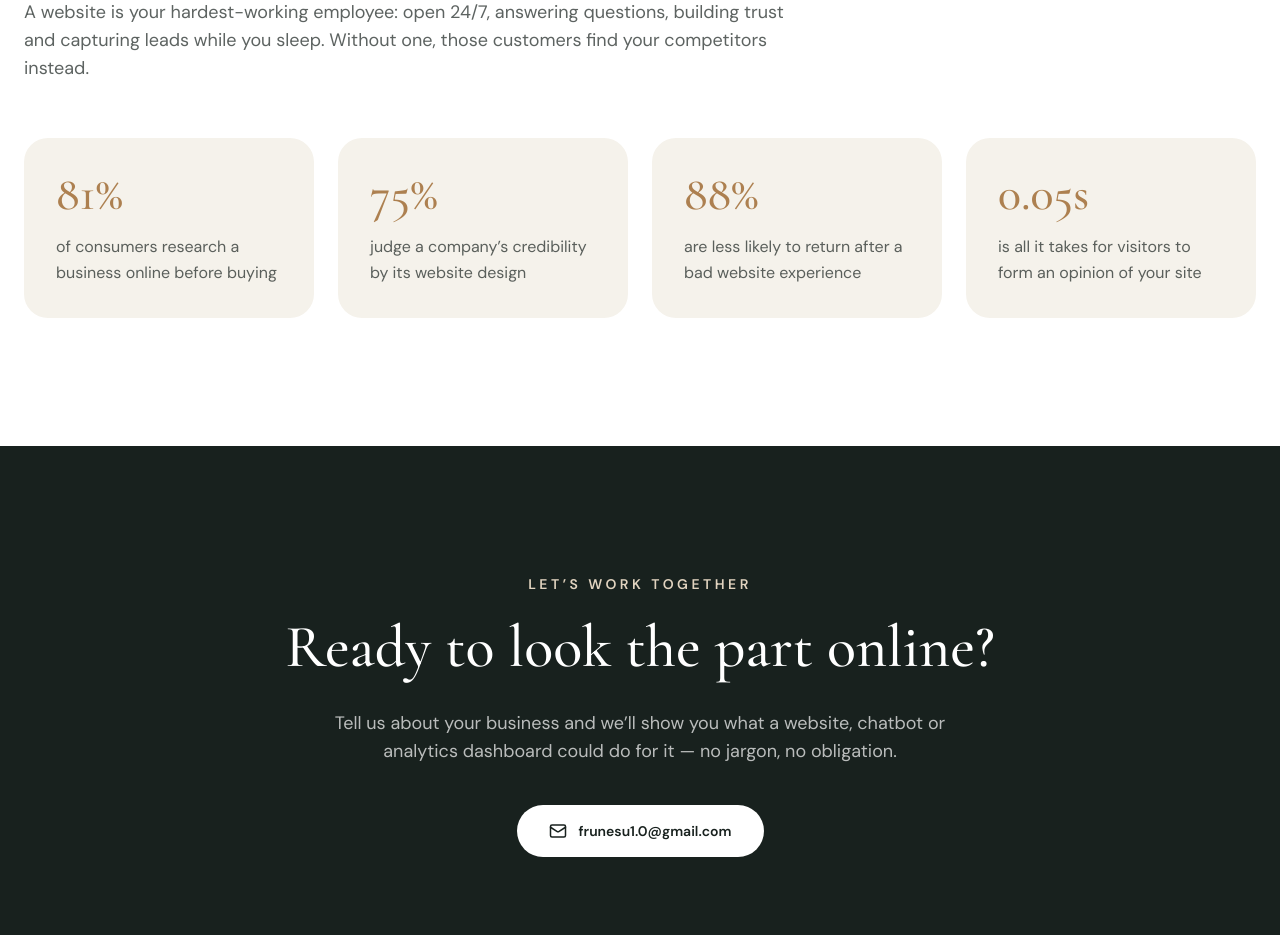
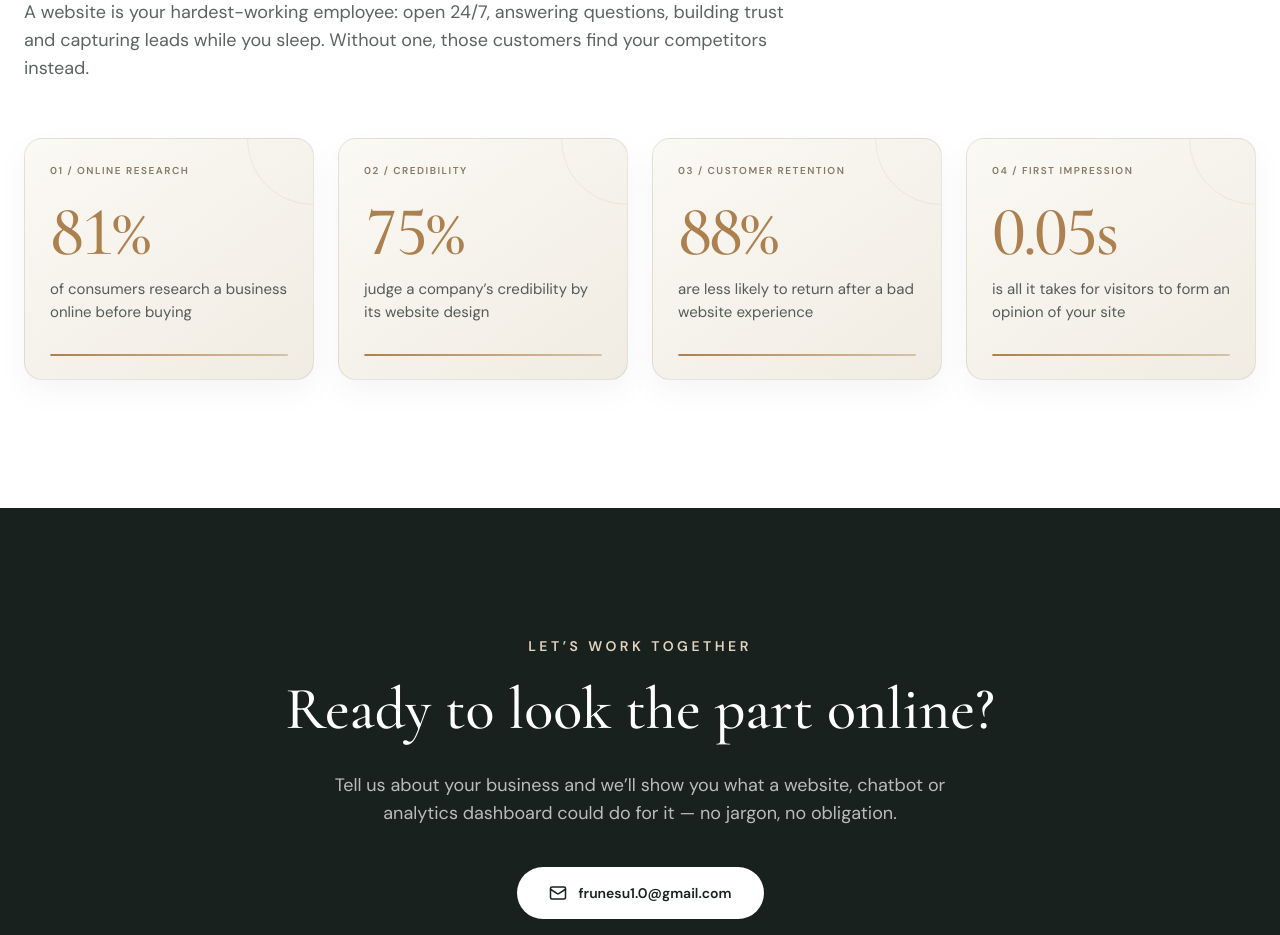
Before and after one commit to FRunesu/Hyphagrid, a React (Vite) app: page / in a window 1280 px wide. Shown: the part 4200-5135 px from the top of the page. Built offline with nearby package versions, Linux system fonts and the light colour scheme.

Commit message:
Animate and refine website impact statistics

```diff
--- a/src/components/WhyWebsite.jsx
+++ b/src/components/WhyWebsite.jsx
@@ -1,11 +1,38 @@
-import { motion } from 'framer-motion'
+import { useEffect, useRef } from 'react'
+import { animate, motion, useInView, useMotionValue, useReducedMotion, useTransform } from 'framer-motion'
 
 const stats = [
-  { value: '81%', label: 'of consumers research a business online before buying' },
-  { value: '75%', label: 'judge a company’s credibility by its website design' },
-  { value: '88%', label: 'are less likely to return after a bad website experience' },
-  { value: '0.05s', label: 'is all it takes for visitors to form an opinion of your site' },
+  { value: 81, suffix: '%', decimals: 0, category: 'ONLINE RESEARCH', label: 'of consumers research a business online before buying' },
+  { value: 75, suffix: '%', decimals: 0, category: 'CREDIBILITY', label: 'judge a company’s credibility by its website design' },
+  { value: 88, suffix: '%', decimals: 0, category: 'CUSTOMER RETENTION', label: 'are less likely to return after a bad website experience' },
+  { value: 0.05, suffix: 's', decimals: 2, category: 'FIRST IMPRESSION', label: 'is all it takes for visitors to form an opinion of your site' },
 ]
+
+function CountUp({ value, suffix, decimals, label }) {
+  const ref = useRef(null)
+  const inView = useInView(ref, { once: true, margin: '-60px' })
+  const prefersReducedMotion = useReducedMotion()
+  const count = useMotionValue(0)
+  const display = useTransform(count, latest =>
+    (decimals ? latest.toFixed(decimals) : Math.round(latest).toString()) + suffix
+  )
+
+  useEffect(() => {
+    if (!inView) return
+    if (prefersReducedMotion) {
+      count.set(value)
+      return
+    }
+    const controls = animate(count, value, { duration: 1.35, ease: 'easeOut' })
+    return () => controls.stop()
+  }, [count, inView, prefersReducedMotion, value])
+
+  return (
+    <motion.span ref={ref} aria-label={value + suffix} className="hypha-stat-value">
+      {display}
+    </motion.span>
+  )
+}
 
 export default function WhyWebsite() {
   return (
@@ -39,10 +66,20 @@ export default function WhyWebsite() {
               whileInView={{ opacity: 1, y: 0 }}
               viewport={{ once: true, margin: '-60px' }}
               transition={{ duration: 0.6, delay: i * 0.1 }}
-              className="rounded-3xl bg-cream p-8"
+              className="hypha-stat-card rounded-3xl bg-cream p-8"
             >
-              <p className="font-display text-5xl font-medium text-accent">{s.value}</p>
-              <p className="mt-4 leading-relaxed text-ink/70">{s.label}</p>
+              <p className="hypha-stat-kicker">{String(i + 1).padStart(2, '0')} / {s.category}</p>
+              <CountUp value={s.value} suffix={s.suffix} decimals={s.decimals} label={s.label} />
+              <p className="hypha-stat-label">{s.label}</p>
+              <div className="hypha-stat-track" aria-hidden="true">
+                <motion.span
+                  className="hypha-stat-fill"
+                  initial={{ scaleX: 0 }}
+                  whileInView={{ scaleX: 1 }}
+                  viewport={{ once: true, margin: '-60px' }}
+                  transition={{ duration: 1.15, delay: i * 0.1 }}
+                />
+              </div>
             </motion.div>
           ))}
         </div>
--- a/src/index.css
+++ b/src/index.css
@@ -65,3 +65,36 @@ body { @apply bg-cream text-ink font-sans antialiased; }
   .service-chatbot-cover::before { top: 32px; right: 20px; width: 128px; height: 100px; }
   .service-chatbot-cover::after { top: 120px; right: 36px; width: 88px; height: 48px; }
 }
+
+
+/* Count-up editorial stats */
+#why-website .grid > div.hypha-stat-card {
+  position: relative; display: flex; flex-direction: column; isolation: isolate; overflow: hidden;
+  min-height: 242px; padding: 26px 25px 23px;
+  border: 1px solid rgba(24,33,30,.09) !important; border-radius: 18px !important;
+  background: linear-gradient(145deg,#fbf9f4,#f0ece3) !important;
+  box-shadow: 0 12px 32px rgba(24,33,30,.045);
+}
+#why-website .grid > div.hypha-stat-card::before {
+  content: ""; position: absolute; z-index: 0; top: -66px; right: -66px;
+  width: 132px; height: 132px; border: 1px solid rgba(173,128,80,.12); border-radius: 50%; pointer-events: none;
+}
+#why-website .hypha-stat-kicker,#why-website .hypha-stat-value,#why-website .hypha-stat-label,#why-website .hypha-stat-track { position: relative; z-index: 1; }
+#why-website .hypha-stat-kicker { margin: 0; color: #857967 !important; font: 600 10px/1.25 "DM Sans",sans-serif; letter-spacing: .15em; }
+#why-website .hypha-stat-value {
+  display: block; margin: 25px 0 0; color: #ad8050 !important;
+  font: 500 clamp(3.7rem,5.4vw,4.75rem)/.88 "Cormorant Garamond",Georgia,serif;
+  font-variant-numeric: lining-nums tabular-nums; letter-spacing: -.045em;
+}
+#why-website .hypha-stat-label { max-width: 27ch; margin: 15px 0 22px; color: rgba(24,33,30,.72) !important; font: 400 15px/1.55 "DM Sans",sans-serif; }
+#why-website .hypha-stat-track { width: 100%; height: 2px; margin-top: auto; overflow: hidden; border-radius: 999px; background: rgba(24,33,30,.10); }
+#why-website .hypha-stat-fill {
+  display: block; width: 100%; height: 100%; border-radius: inherit;
+  background: linear-gradient(90deg,#ad8050,#d6c2a7); transform: scaleX(0); transform-origin: left center;
+  transition: transform 1.15s cubic-bezier(.2,.7,.2,1);
+}
+#why-website .hypha-stat-card.is-visible .hypha-stat-fill { transform: scaleX(1); }
+@media(max-width:767px) {
+  #why-website .grid > div.hypha-stat-card { min-height: 220px; padding: 23px 21px 20px; }
+  #why-website .hypha-stat-value { margin-top: 22px; font-size: clamp(3.4rem,12vw,4.2rem); }
+}
```
